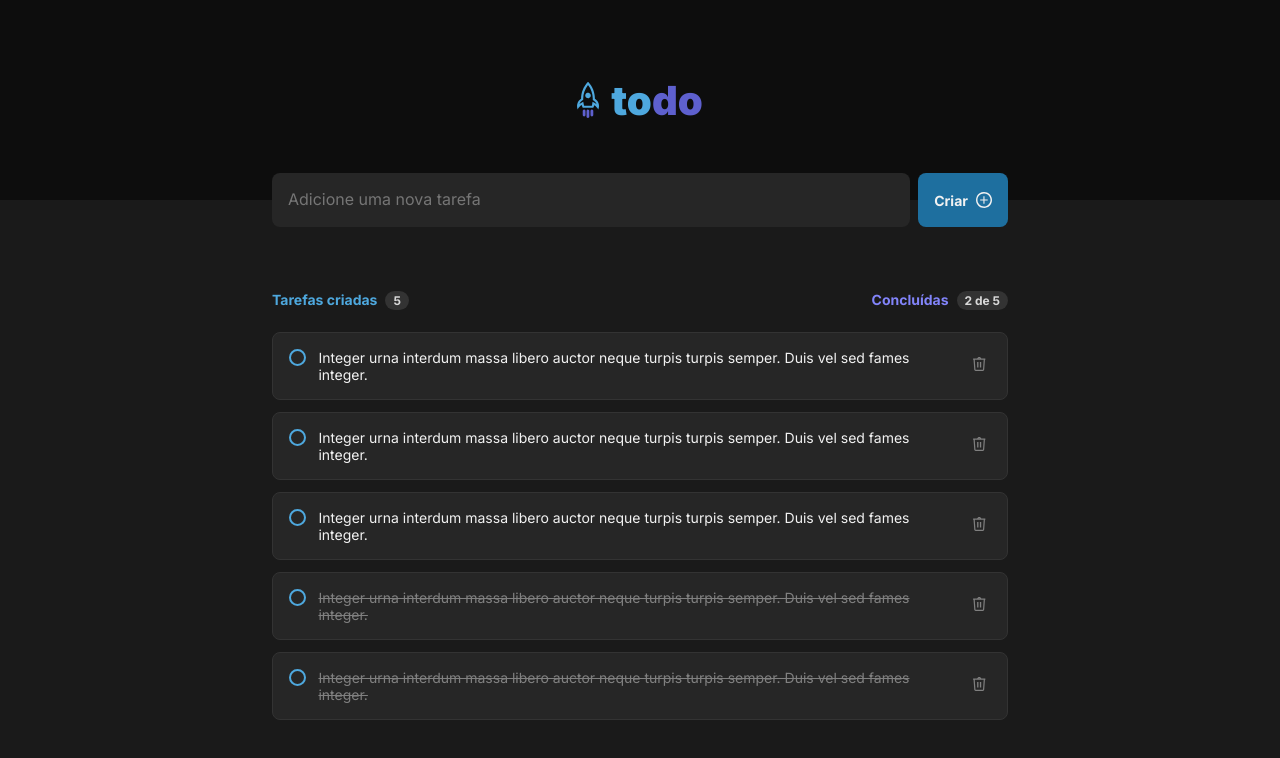
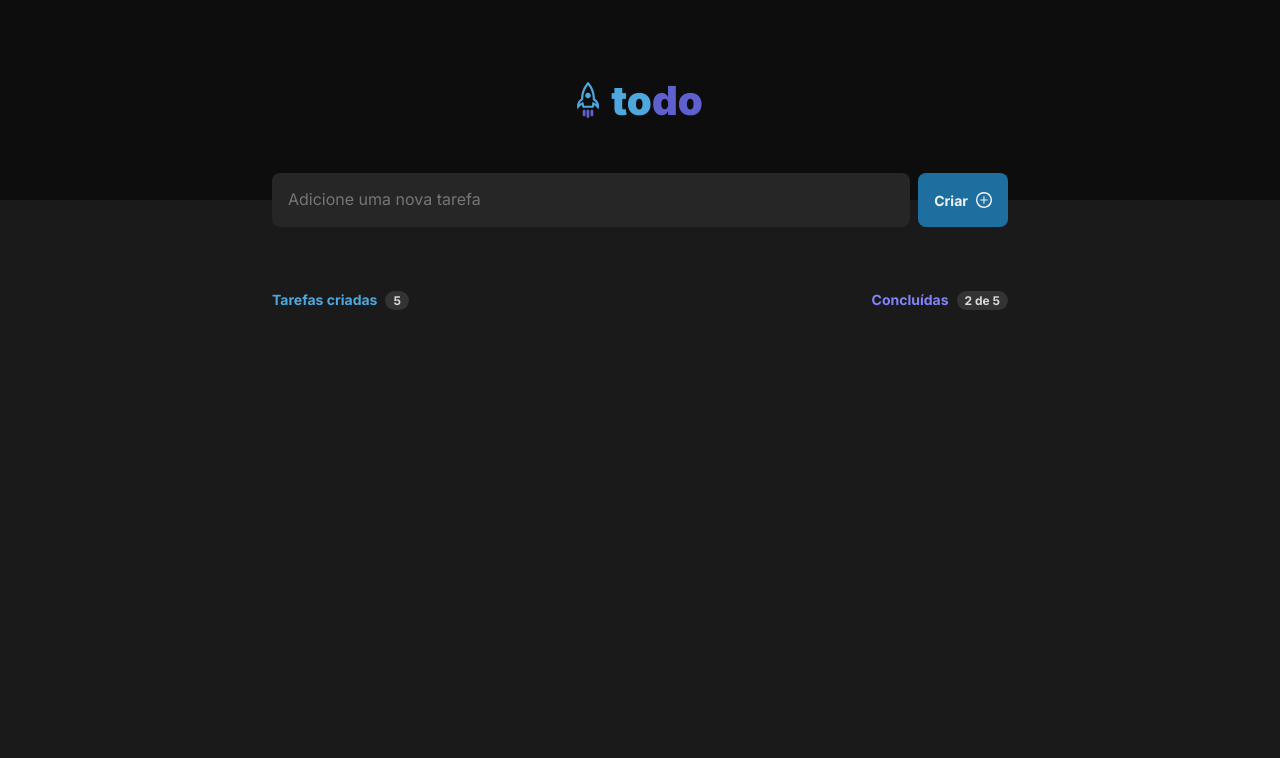
Before and after one commit to RafaelC77/ignite-react-todo, a React (Vite) app: page / in a window 1280 px wide. Shown: the top 758 px of the page. Built offline with nearby package versions, Linux system fonts and the light colour scheme.

Commit message:
feat: add funcionality to set task completion

```diff
--- a/src/App.tsx
+++ b/src/App.tsx
@@ -16,8 +16,6 @@ interface Task {
 export function App() {
   const [taskList, setTaskList] = useState<Task[]>([]);
 
-  console.log(taskList);
-
   return (
     <div>
       <Header />
@@ -25,7 +23,7 @@ export function App() {
       <main className={styles.wrapper}>
         <NewTaskBar taskList={taskList} onCreateNewTask={setTaskList} />
 
-        <TaskList />
+        <TaskList taskList={taskList} onCompleteTask={setTaskList} />
       </main>
     </div>
   );
--- a/src/components/TaskList.module.css
+++ b/src/components/TaskList.module.css
@@ -95,6 +95,7 @@ input[type="checkbox"]:checked::after {
 }
 
 button {
+  margin-left: auto;
   background: transparent;
   border: 0;
   cursor: pointer;
--- a/src/components/TaskList.tsx
+++ b/src/components/TaskList.tsx
@@ -1,39 +1,26 @@
 import styles from "./TaskList.module.css";
 
-const tasks = [
-  {
-    id: "1",
-    description:
-      "Integer urna interdum massa libero auctor neque turpis turpis semper. Duis vel sed fames integer.",
-    isFinished: false,
-  },
-  {
-    id: "2",
-    description:
-      "Integer urna interdum massa libero auctor neque turpis turpis semper. Duis vel sed fames integer.",
-    isFinished: false,
-  },
-  {
-    id: "3",
-    description:
-      "Integer urna interdum massa libero auctor neque turpis turpis semper. Duis vel sed fames integer.",
-    isFinished: false,
-  },
-  {
-    id: "4",
-    description:
-      "Integer urna interdum massa libero auctor neque turpis turpis semper. Duis vel sed fames integer.",
-    isFinished: true,
-  },
-  {
-    id: "5",
-    description:
-      "Integer urna interdum massa libero auctor neque turpis turpis semper. Duis vel sed fames integer.",
-    isFinished: true,
-  },
-];
+interface Task {
+  id: string;
+  description: string;
+  isComplete: boolean;
+}
+interface TaskListProps {
+  taskList: Task[];
+  onCompleteTask: (taskList: Task[]) => void;
+}
 
-export function TaskList() {
+export function TaskList({ taskList, onCompleteTask }: TaskListProps) {
+  function handleTaskCompletion(taskId: string) {
+    const previousTaskList = [...taskList];
+
+    const updatedTaskList = previousTaskList.map((task) =>
+      task.id === taskId ? { ...task, isComplete: !task.isComplete } : task
+    );
+
+    onCompleteTask(updatedTaskList);
+  }
+
   return (
     <div className={styles.taskList}>
       <div className={styles.tasksInfo}>
@@ -49,13 +36,17 @@ export function TaskList() {
       </div>
 
       <ul>
-        {tasks.map((task) => {
+        {taskList.map((task) => {
           return (
             <li key={task.id}>
-              <input type="checkbox" id={task.id} />
+              <input
+                type="checkbox"
+                id={task.id}
+                onClick={() => handleTaskCompletion(task.id)}
+              />
               <label
                 htmlFor={task.id}
-                className={task.isFinished ? styles.finishedTask : ""}
+                className={task.isComplete ? styles.finishedTask : ""}
               >
                 {task.description}
               </label>
```
